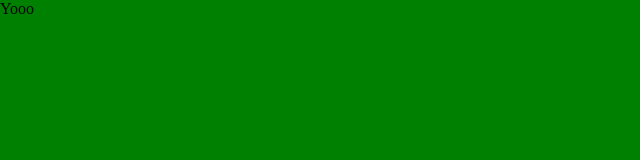
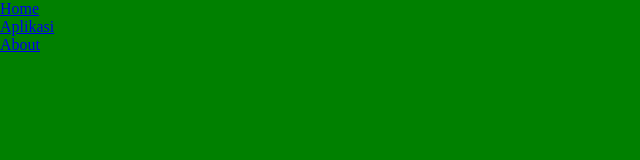
Before and after one commit to oneheart332/oneheart332.github.io, a website: page views/dashboard.html in a window 1280 px wide. Shown: the whole page, without its empty margins (0-640 px from the left). Drawn offline with Linux system fonts and the light colour scheme.

Commit message:
update dashboard.html

```diff
--- a/views/dashboard.html
+++ b/views/dashboard.html
@@ -7,8 +7,15 @@
     <link rel="stylesheet" href="style.css" />
   </head>
 <body>
+  <nav>
+            <ul class="nav__links">
+                <li><a href="#">Home</a></li>
+                <li><a href="#">Aplikasi</a></li>
+                <li><a href="#">About</a></li>
+            </ul>
+        </nav>
 
-  <a>Yooo</a>
+
 
 </body>
 </html>
```
